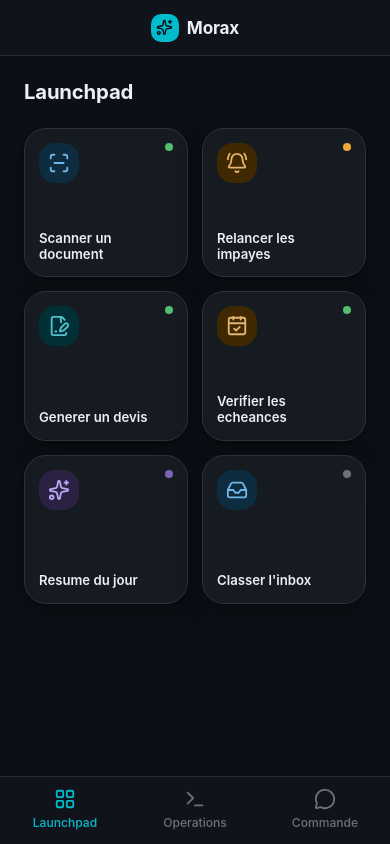
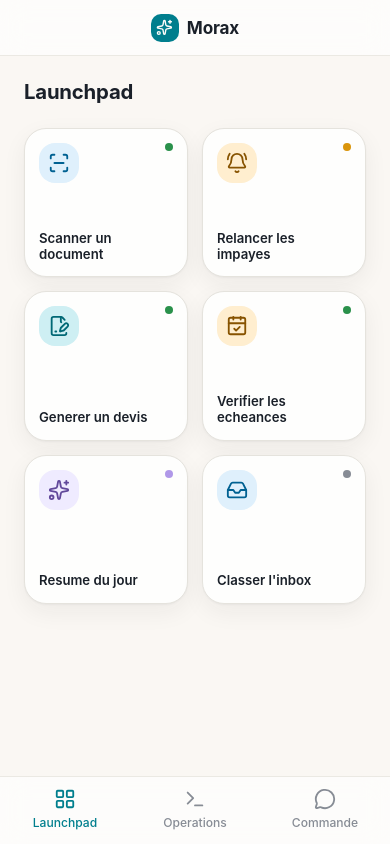
Before and after one commit to Etienne-Morax/Morax_agentic, a Next.js app in the folder app/: page /launchpad in a window 390 px wide. Built offline with nearby package versions, Linux system fonts and the light colour scheme.

Commit message:
refactor(command): bascule le shell mobile en theme clair
Retire data-theme="dark" force sur le shell (Launchpad/Operations/Commande) :
tokens.css definit deja le clair par defaut, tous les composants du shell
n'utilisent que des variables CSS. statusBarStyle iOS ajuste en consequence.

```diff
--- a/app/src/app/(command)/layout.tsx
+++ b/app/src/app/(command)/layout.tsx
@@ -9,7 +9,7 @@ export const metadata: Metadata = {
   manifest: '/manifest.webmanifest',
   appleWebApp: {
     capable: true,
-    statusBarStyle: 'black-translucent',
+    statusBarStyle: 'default',
     title: 'Morax',
   },
   icons: {
@@ -22,13 +22,14 @@ export const viewport: Viewport = {
   initialScale: 1,
   maximumScale: 1,
   viewportFit: 'cover',
-  themeColor: '#14161b',
+  // #faf7f3 = --color-surface (tokens.css), pas de variable CSS dispo dans le viewport Next.
+  themeColor: '#faf7f3',
 }
 
-/** Shell mobile (Launchpad/Operations/Commande) : theme sombre force via data-theme, distinct du shell desktop (app). */
+/** Shell mobile (Launchpad/Operations/Commande) : theme clair par defaut (tokens.css :root), distinct du shell desktop (app). */
 export default function CommandShellLayout({ children }: { children: ReactNode }) {
   return (
-    <div className={styles.shell} data-theme="dark">
+    <div className={styles.shell}>
       <MobileHeader />
       <main className={styles.main}>{children}</main>
       <TabBar />
```
